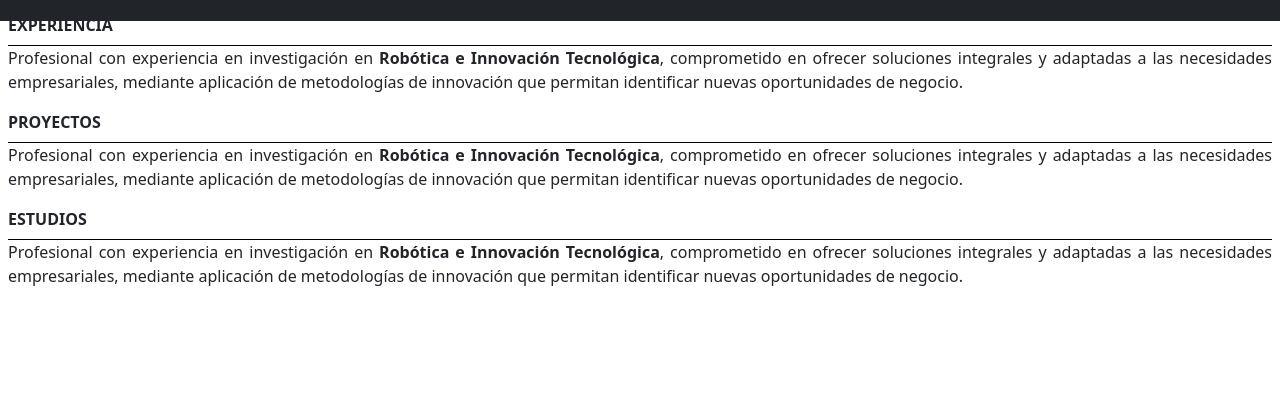
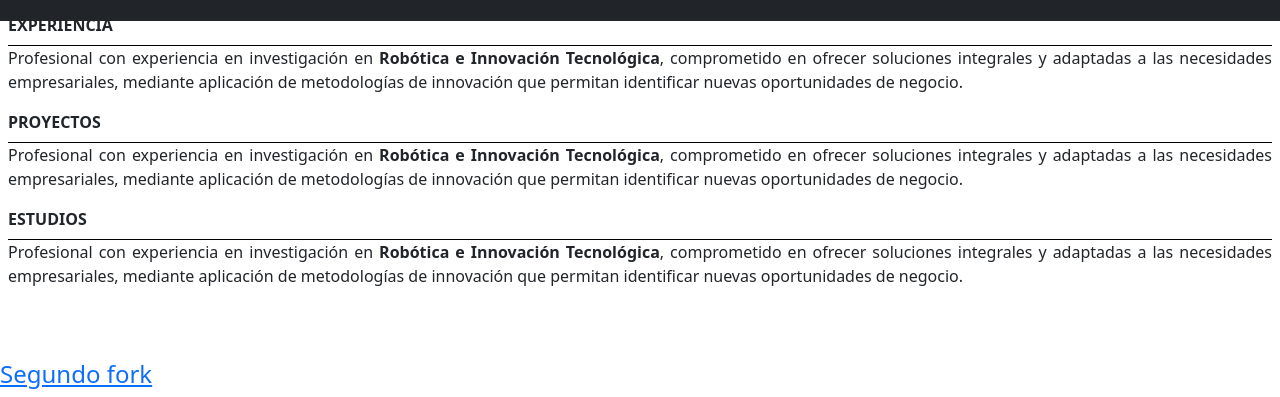
Before and after one commit to Rociomeh/PTM83.github.io, a plain HTML site: page index.html in a window 1280 px wide. Shown: the part 779-1176 px from the top of the page. Before the commit the page ends 1139 px from the top, so only its background shows below. Drawn offline with nearby package versions, Linux system fonts and the light colour scheme.

Commit message:
segundo fork

```diff
--- a/index.html
+++ b/index.html
@@ -137,6 +137,9 @@
     </div>
   <br>
 </section>
+<div>
+  <h4><a href="https://github.com/Rociomeh/PTM83.github.io.git">Segundo fork</a></h4>
+</div>
 
 <footer class="navbar navbar-expand-lg navbar-dark bg-dark fixed-bottom d-flex justify-content-center">
 
```
Also changed, not shown: 1 other file.
